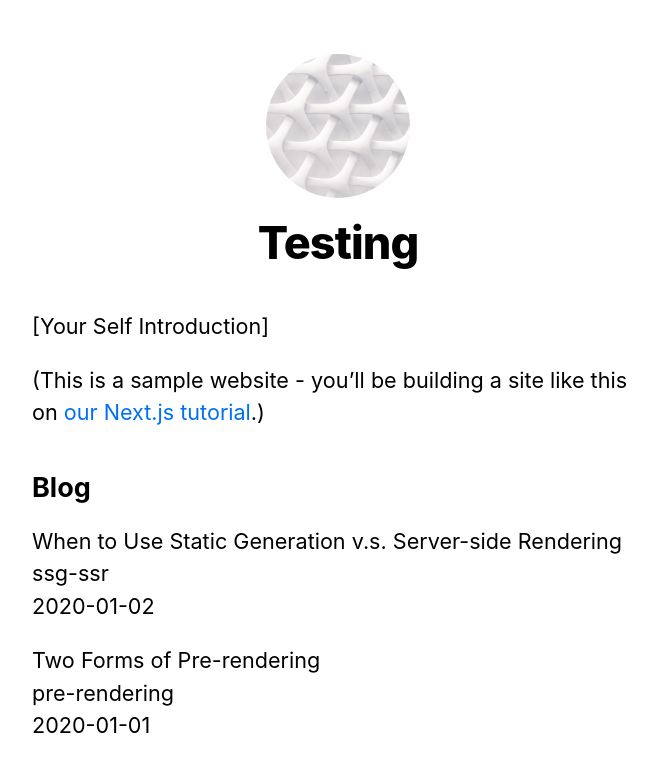
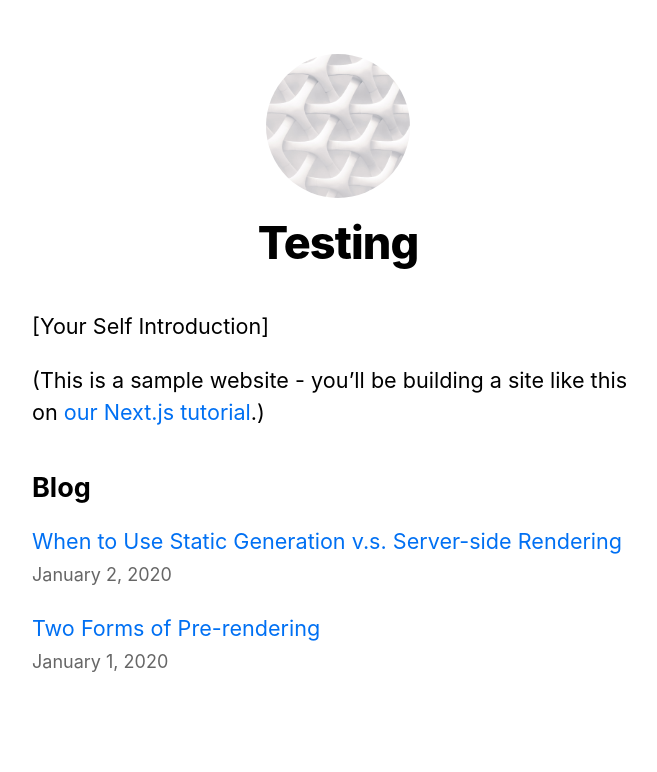
Before and after one commit to uddeepyalamanchili/learningNextJS, a Next.js app: page / in a window 1280 px wide. Shown: the top 772 px of the page, without its empty margins (302-959 px from the left). Built offline with nearby package versions, Linux system fonts and the light colour scheme.

Commit message:
Adding date component and polishing pages

```diff
--- /dev/null
+++ b/components/date.js
@@ -0,0 +1,6 @@
+import { parseISO, format } from 'date-fns';
+
+export default function Date({ dateString }) {
+  const date = parseISO(dateString);
+  return <time dateTime={dateString}>{format(date, 'LLLL d, yyyy')}</time>;
+}
--- a/pages/index.js
+++ b/pages/index.js
@@ -2,6 +2,8 @@
 import Layout, { siteTitle } from '../components/layout';
 import utilStyles from '../styles/utils.module.css';
 import { getSortedPostsData } from '../lib/posts';
+import Link from 'next/link';
+import Date from '../components/date';
 
 export async function getStaticProps() {
   const allPostsData = getSortedPostsData();
@@ -30,11 +32,11 @@
         <ul className={utilStyles.list}>
           {allPostsData.map(({ id, date, title }) => (
             <li className={utilStyles.listItem} key={id}>
-              {title}
+              <Link href={`/posts/${id}`}>{title}</Link>
               <br />
-              {id}
-              <br />
-              {date}
+              <small className={utilStyles.lightText}>
+                <Date dateString={date} />
+              </small>
             </li>
           ))}
         </ul>
```
Also changed, not shown: pages/posts/[id].js (+12 -10 lines).
